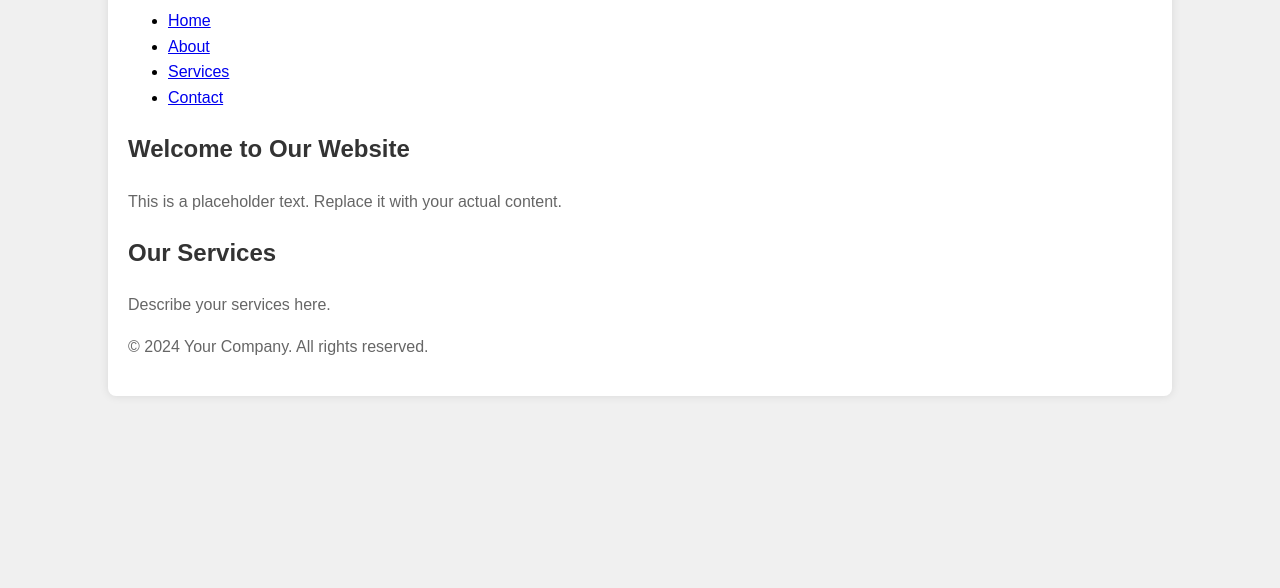
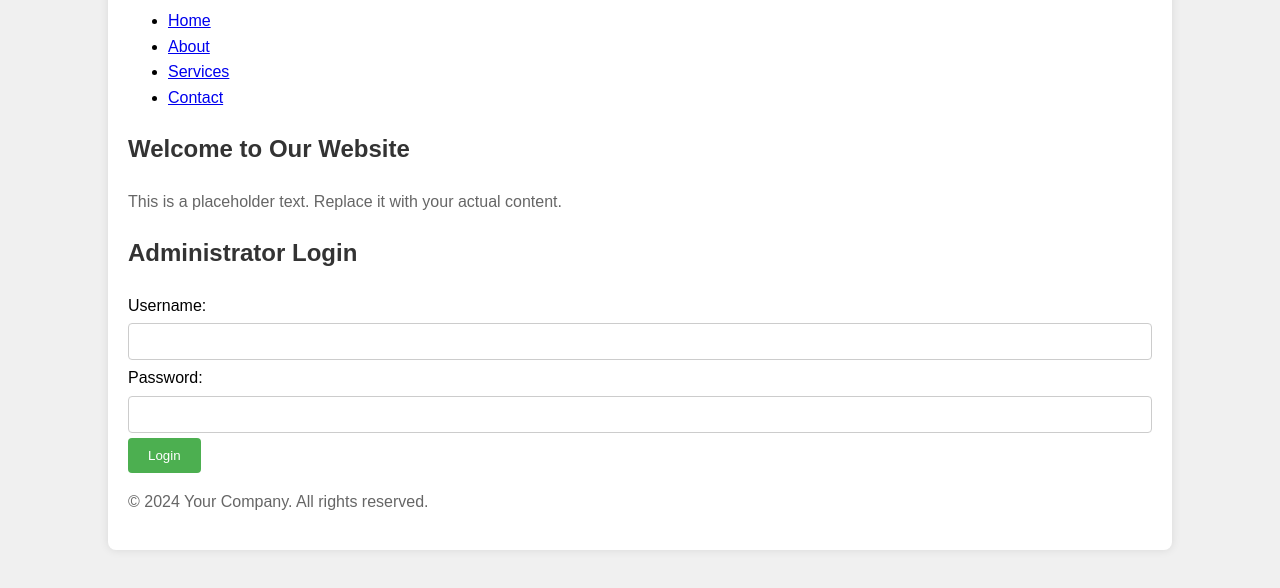
Before and after one commit to nik120693/nik120693.github.io, a plain HTML site: page index.html in a window 1280 px wide. Shown: the part 126-714 px from the top of the page. Drawn offline with Linux system fonts and the light colour scheme.

Commit message:
first page

```diff
--- a/index.html
+++ b/index.html
@@ -27,7 +27,45 @@
         p {
             color: #666;
         }
+        form {
+            margin-top: 20px;
+        }
+        input[type="text"], input[type="password"] {
+            width: 100%;
+            padding: 10px;
+            margin: 5px 0;
+            border: 1px solid #ccc;
+            border-radius: 4px;
+            box-sizing: border-box;
+        }
+        input[type="submit"] {
+            background-color: #4CAF50;
+            color: white;
+            padding: 10px 20px;
+            border: none;
+            border-radius: 4px;
+            cursor: pointer;
+        }
+        input[type="submit"]:hover {
+            background-color: #45a049;
+        }
     </style>
+    <script>
+        function login() {
+            var username = document.getElementById("username").value;
+            var password = document.getElementById("password").value;
+
+            // Example logic: Check if username and password match admin credentials
+            if (username === "admin" && password === "password") {
+                alert("Login successful!");
+                // Redirect or perform other actions for admin login
+                // For example, redirect to admin dashboard:
+                window.location.href = "admin_dashboard.html";
+            } else {
+                alert("Login failed. Please check your credentials.");
+            }
+        }
+    </script>
 </head>
 <body>
     <div class="container">
@@ -50,8 +88,16 @@
             </section>
 
             <section>
-                <h2>Our Services</h2>
-                <p>Describe your services here.</p>
+                <h2>Administrator Login</h2>
+                <form onsubmit="event.preventDefault(); login();">
+                    <label for="username">Username:</label><br>
+                    <input type="text" id="username" name="username" required><br>
+
+                    <label for="password">Password:</label><br>
+                    <input type="password" id="password" name="password" required><br>
+
+                    <input type="submit" value="Login">
+                </form>
             </section>
         </main>
 
```
